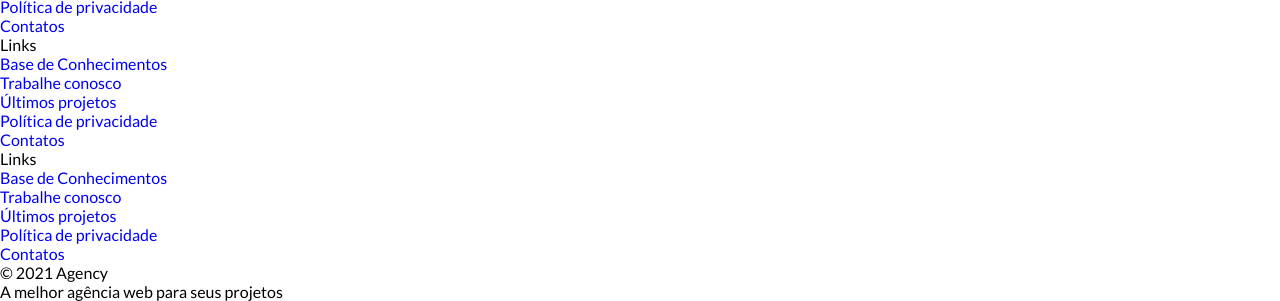
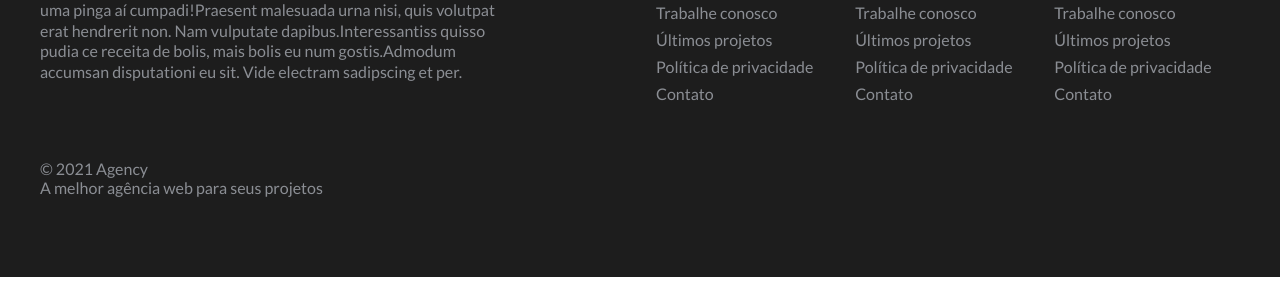
Before and after one commit to mariaclaudiapio/agency, a plain HTML site: page index.html in a window 1280 px wide. Shown: the part 2584-2885 px from the top of the page. After the commit the page ends 2861 px from the top, so only its background shows below. Drawn offline with Linux system fonts and the light colour scheme.

Commit message:
desenvolvimento da sessão 'rodapé'

```diff
--- a/_utilities.sass
+++ b/_utilities.sass
@@ -31,11 +31,15 @@ li
     background-position: center
 
 %card-hover
-    .job-card-title, .job-card-cover
+    .job-card-title,
+    .job-card-cover,
+    .job-card-description
         opacity: 0
 
     &:hover
-        .job-card-title, .job-card-cover, .job-card-description
+        .job-card-title,
+        .job-card-cover,
+        .job-card-description
             opacity: 1
 
 // botoes
--- a/index.html
+++ b/index.html
@@ -148,9 +148,10 @@
                            <a href="#">Política de privacidade</a>
                         </li>
                         <li>
-                           <a href="#">Contatos</a>
+                           <a href="#">Contato</a>
                         </li>
                     </ul>
+                </div>
                 <div class="footer-links-container-list">
                     <p class="footer-title">Links</p>
                     <ul>
@@ -167,9 +168,10 @@
                            <a href="#">Política de privacidade</a>
                         </li>
                         <li>
-                           <a href="#">Contatos</a>
+                           <a href="#">Contato</a>
                         </li>
                     </ul>
+                </div>
                 <div class="footer-links-container-list">
                     <p class="footer-title">Links</p>
                     <ul>
@@ -186,7 +188,7 @@
                            <a href="#">Política de privacidade</a>
                         </li>
                         <li>
-                           <a href="#">Contatos</a>
+                           <a href="#">Contato</a>
                         </li>
                     </ul>
                 </div>
--- a/styles.sass
+++ b/styles.sass
@@ -172,3 +172,48 @@
             color: $light-color
             padding: 1rem
             font-size: .9rem
+
+// rodapé
+footer
+    background-color: $footer-bg
+    color: $text-color
+    padding: 5rem 2rem
+
+    .footer-container
+        max-width: 1200px
+        margin: 0 auto
+        display: flex
+        flex-wrap: wrap
+
+        .footer-title
+            color: $light-color
+            font-weight: bold
+            margin-bottom: 1rem
+
+    .footer-desc-container,
+    .footer-links-container
+        width: 50%
+
+    .footer-desc-container
+        p
+           width: 80%
+           line-height: 1.3
+
+    .footer-links-container
+        display: flex
+
+        &-list
+            padding: 0 1rem
+
+            li
+                margin-bottom: .5rem
+
+                a
+                    color: $text-color
+                    transition: .5s
+                    &:hover
+                        color: $light-color
+
+    .footer-copy-right-container
+        width: 100%
+        margin-top: 3rem
```
Also changed, not shown: styles.css, 1 other file.
